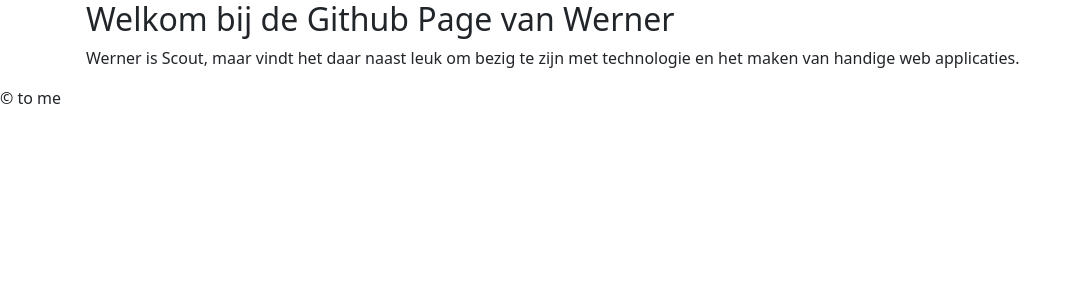
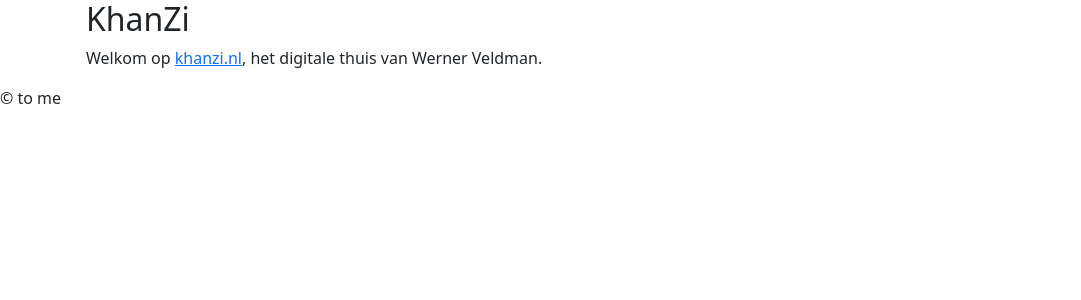
Before and after one commit to wernerveldman/wernerveldman.github.io, a Jekyll site: the page built from index.md, in a window 1280 px wide. Shown: the top 300 px of the page, without its empty margins (0-1081 px from the left). Built offline with Jekyll 4.4.1, drawn with Linux system fonts in a browser that asks for light colours; our own code applies the rules of GitHub Pages for plain Markdown files.

Commit message:
Update index.md

```diff
--- a/index.md
+++ b/index.md
@@ -1,3 +1,3 @@
-## Welkom bij de Github Page van Werner
+## KhanZi
 
-Werner is Scout, maar vindt het daar naast leuk om bezig te zijn met technologie en het maken van handige web applicaties.
+Welkom op [khanzi.nl](https://khanzi.nl), het digitale thuis van Werner Veldman.
```
